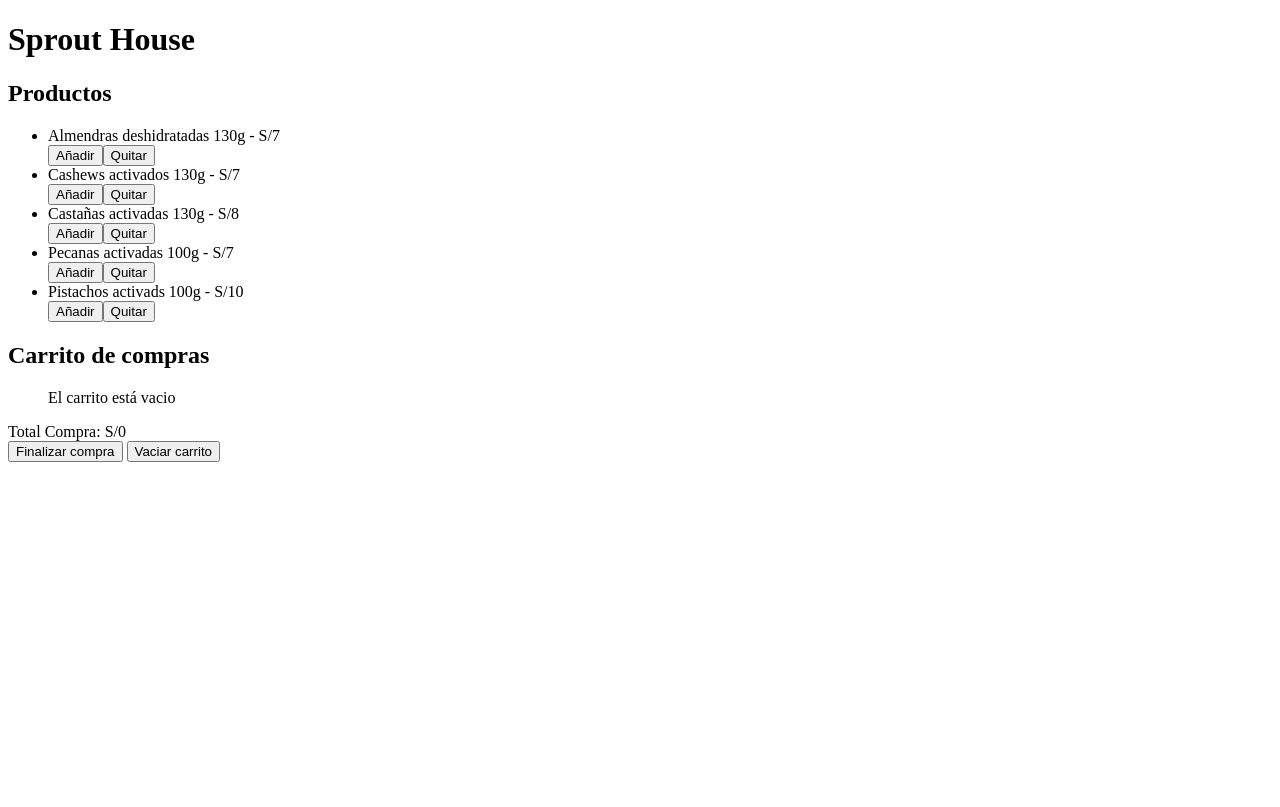
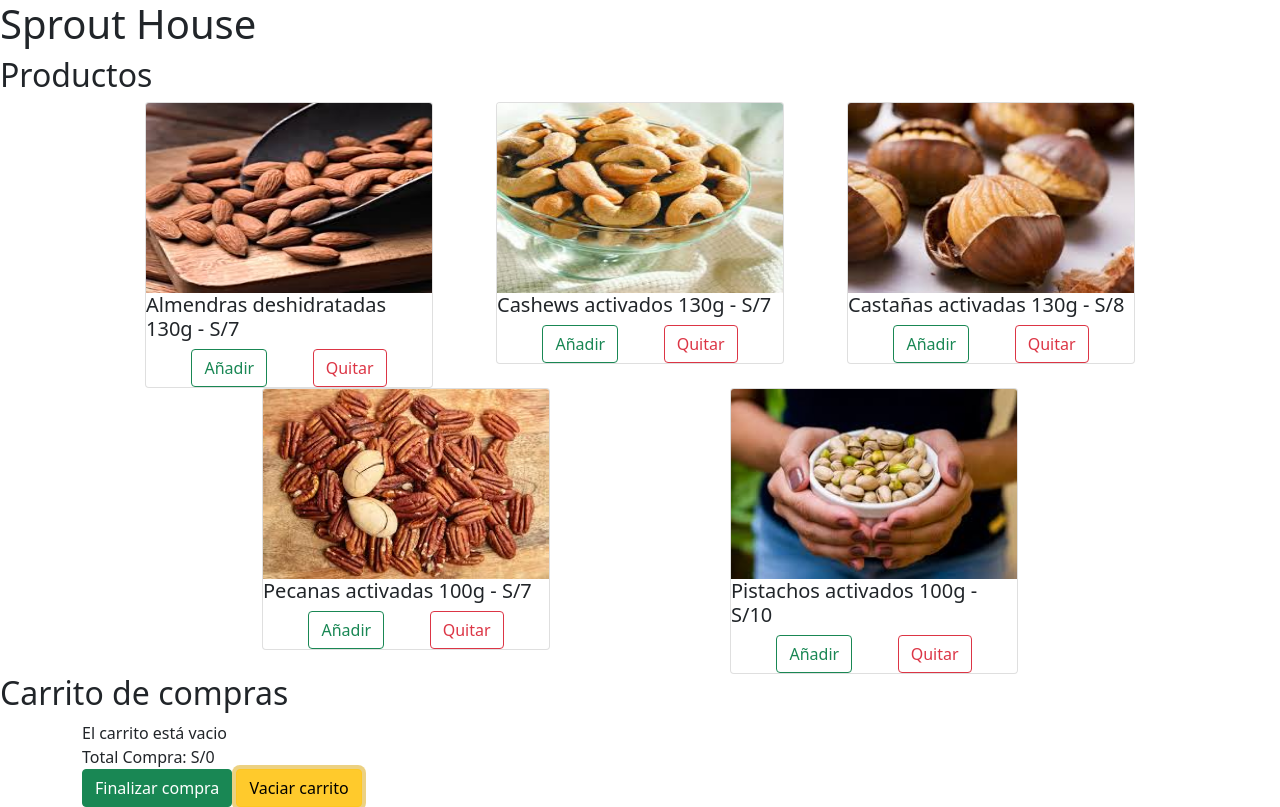
Before and after one commit to cpinto0512/javascript-coder, a plain HTML site: page index.html in a window 1280 px wide. Both pictures are taken after a click on the button "Vaciar carrito". Drawn offline with nearby package versions, Linux system fonts and the light colour scheme; some packages are replaced by stand-ins of ours; a script that the page names is missing.

Commit message:
actualización de fetch, imagenes y estilos html

```diff
--- /dev/null
+++ b/data/productos.json
@@ -0,0 +1,27 @@
+[
+    {
+        "nombre": "Almendras deshidratadas 130g",
+        "precio": 7,
+        "id": 101
+    },
+    {
+        "nombre": "Cashews activados 130g",
+        "precio": 7,
+        "id": 102
+    },
+    {
+        "nombre": "Castañas activadas 130g",
+        "precio": 8,
+        "id": 103
+    },
+    {
+        "nombre": "Pecanas activadas 100g",
+        "precio": 7,
+        "id": 104
+    },
+    {
+        "nombre": "Pistachos activados 100g",
+        "precio": 10,
+        "id": 105
+    }
+]
--- a/index.html
+++ b/index.html
@@ -1,23 +1,47 @@
 <!DOCTYPE html>
 <html lang="en">
+
 <head>
-    <meta charset="UTF-8">
-    <meta name="viewport" content="width=device-width, initial-scale=1.0">
+    <meta charset="UTF-8" />
+    <meta name="viewport" content="width=device-width, initial-scale=1.0" />
     <title>Document</title>
+    <link href="https://cdn.jsdelivr.net/npm/bootstrap@5.1.3/dist/css/bootstrap.min.css" rel="stylesheet"
+        integrity="sha384-1BmE4kWBq78iYhFldvKuhfTAU6auU8tT94WrHftjDbrCEXSU1oBoqyl2QvZ6jIW3" crossorigin="anonymous" />
+    <link rel="stylesheet" type="text/css" href="https://cdn.jsdelivr.net/npm/toastify-js/src/toastify.min.css" />
+<link href="https://cdn.jsdelivr.net/npm/sweetalert2@11/dist/sweetalert2.min.css" rel="stylesheet">
+</head>
 
-    <link rel="stylesheet" type="text/css" href="https://cdn.jsdelivr.net/npm/toastify-js/src/toastify.min.css">
-</head>
 <body>
-    <h1>Sprout House</h1>
-    <h2>Productos</h2>
-    <ul id="listaProd"></ul>
-    <h2>Carrito de compras</h2>
-    <ul id="carritocompras"></ul>
-    <div id="total"></div>
-    <div id="agradecimiento"></div>
-    <button id="btnComprar">Finalizar compra</button>
-    <button id="btnVaciar">Vaciar carrito</button>
-    <script src="./javascript/tienda.js"></script>
-<script type="text/javascript" src="https://cdn.jsdelivr.net/npm/toastify-js"></script>
+    <header>
+        <h1>Sprout House</h1>
+    </header>
+    <main>
+        <h2>Productos</h2>
+
+            <div class="container" id="contenedorProductos">
+                <div id="listaProd" style="display:flex;justify-content: space-evenly;flex-wrap:wrap ;"></div>
+            </div>
+
+
+        <h2>Carrito de compras</h2>
+
+            <div class="container">
+                <ol id="carritocompras" class="list-group list-group-numbered"></ol>
+                <div id="total"></div>
+        <button id="btnComprar" class="btn btn-success">Finalizar compra</button>
+        <button id="btnVaciar" class="btn btn-warning">Vaciar carrito</button>
+            </div>
+
+    </main>
+
+
+    <script src="https://cdn.jsdelivr.net/npm/bootstrap@5.1.3/dist/js/bootstrap.bundle.min.js"
+        integrity="sha384-ka7Sk0Gln4gmtz2MlQnikT1wXgYsOg+OMhuP+IlRH9sENBO0LRn5q+8nbTov4+1p"
+        crossorigin="anonymous"></script>
+        <script type="text/javascript" src="https://cdn.jsdelivr.net/npm/toastify-js"></script>
+<script src="https://cdn.jsdelivr.net/npm/sweetalert2@11"></script>
+
+<script src="./javascript/tienda.js"></script>
 </body>
+
 </html>
--- a/javascript/tienda.js
+++ b/javascript/tienda.js
@@ -1,16 +1,20 @@
-const productos = [
-  { nombre: "Almendras deshidratadas 130g", precio: 7, id: 101 },
-  { nombre: "Cashews activados 130g", precio: 7, id: 102 },
-  { nombre: "Castañas activadas 130g", precio: 8, id: 103 },
-  { nombre: "Pecanas activadas 100g", precio: 7, id: 104 },
-  { nombre: "Pistachos activads 100g", precio: 10, id: 105 },
-];
-
 let carrito = JSON.parse(localStorage.getItem("carrito")) || [];
 const listaProd = document.getElementById("listaProd");
 const carritocompras = document.getElementById("carritocompras");
 const botonCompra = document.getElementById("btnComprar");
 const botonVaciar = document.getElementById("btnVaciar");
+let productos = [];
+
+const traerProductos = async () => {
+  try {
+    const productosJson = await fetch("./data/productos.json");
+    const productosProcesados = await productosJson.json();
+    productos = productosProcesados;
+    mostrarProd();
+  } catch (error) {
+    listaProd.innerText = "ERROR 404 :( No se encontraron los productos";
+  }
+};
 
 const totalCarrito = () => {
   let total = carrito.reduce((suma, elemento) => {
@@ -84,17 +88,32 @@ const retirarCarrito = (prod) => {
   guardarCarrito();
 };
 
-function mostrarProd() {
+const mostrarProd = () => {
   listaProd.innerHTML = "";
   productos.forEach((prod) => {
-    const li = document.createElement("li");
+    //const li = document.createElement("li");
     const div = document.createElement("div");
-    const btnAdd = document.createElement("button");
-    const btnRemove = document.createElement("button");
 
-    li.id = prod.id;
-    div.innerText = `${prod.nombre} - S/${prod.precio}`;
+    //li.id = prod.id;
+    div.innerHTML = `
+    <div class="card" style="width: 18rem;">
+      <img src="../img/${prod.id}.jpg" class="card-img-top" alt="${prod.nombre}" style="
+    height: 190px;">
+        <h5 class="card-title">${prod.nombre} - S/${prod.precio}</h5>
+        <div  style="display:flex;justify-content: space-evenly;flex-wrap:wrap ;">
+        <button id=btnAdd${prod.id} class="btn btn-outline-success">Añadir</button>
+        <button id=btnRemove${prod.id} class="btn btn-outline-danger">Quitar</button>
+        </div>
+      </div>
+    </div>`;
+
+    //li.appendChild(div);
+    listaProd.appendChild(div);
+
+    const btnAdd = document.getElementById(`btnAdd${prod.id}`);
+
     btnAdd.innerText = "Añadir";
+    btnAdd.className = "btn btn-outline-success";
     btnAdd.addEventListener("click", () => {
       agregarCarrito(prod);
       Toastify({
@@ -108,7 +127,7 @@ function mostrarProd() {
       }).showToast();
     });
 
-    btnRemove.innerText = "Quitar";
+    const btnRemove = document.getElementById(`btnRemove${prod.id}`);
     btnRemove.addEventListener("click", () => {
       const productoExistente = carrito.find((item) => item.id === prod.id);
       if (!productoExistente) {
@@ -121,7 +140,6 @@ function mostrarProd() {
             background: "linear-gradient(to right, #ff4b5c, #ff9a8b)",
           },
         }).showToast();
-
       } else {
         retirarCarrito(prod);
         Toastify({
@@ -135,36 +153,23 @@ function mostrarProd() {
         }).showToast();
       }
     });
-
-    li.appendChild(div);
-    li.appendChild(btnAdd);
-    li.appendChild(btnRemove);
-    listaProd.appendChild(li);
   });
-}
+};
 
 //logica para borrar carrito luego del check out
 const comprar = () => {
   if (totalCarrito() > 0) {
-    Toastify({
-      text: "Gracias por su compra",
-      position: "center",
-      duration: 3000,
-      backgroundColor: "green",
-    }).showToast();
-
+    Swal.fire({
+      title: "Success!",
+      text: "¡Gracias por su compra!",
+      icon: "success",
+    });
   } else {
-    Toastify({
+    Swal.fire({
+      title: "Oops..!",
       text: "El carrito esta vacio. Agregue un producto antes de darle click a Finalizar Compra",
-        position: "center",
-        close: true,
-        duration: 3000,
-        style: {
-          color: "#4b4141ff",
-          background: "linear-gradient(to right, #f6d365, #fda085)",
-        },
-      }).showToast();
-
+      icon: "error",
+    });
   }
   vaciarCarrito();
 };
@@ -172,6 +177,7 @@ const comprar = () => {
 botonCompra.onclick = comprar;
 botonVaciar.addEventListener("click", () => {
   vaciarCarrito();
+  if (totalCarrito() > 0) {
     Toastify({
       text: "El carrito fue vaciado satisfactoriamente",
       position: "center",
@@ -182,10 +188,22 @@ botonVaciar.addEventListener("click", () => {
         background: "linear-gradient(to right, #f6d365, #fda085)",
       },
     }).showToast();
-})
+  } else {
+    Toastify({
+      text: "El carrito ya está vacio",
+      position: "center",
+      close: true,
+      duration: 2000,
+      style: {
+        color: "#4b4141ff",
+        background: "linear-gradient(to right, #f6d365, #fda085)",
+      },
+    }).showToast();
+  }
+});
 
 function inicializar() {
-  mostrarProd();
+  traerProductos();
   mostrarCarrito();
   mostrarTotal();
 }
```
Also changed, not shown: img/101.jpg (added), img/102.jpg (added), img/103.jpg (added), img/104.jpg (added), img/105.jpg (added). Lines whose indentation alone changed are shown as unchanged.
